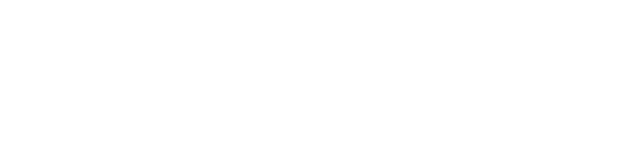
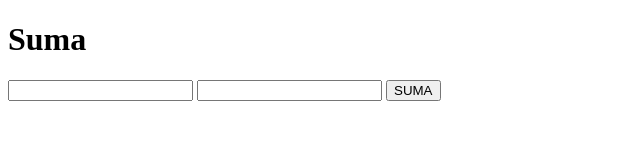
Before and after one commit to JakubKwolek3B/PSI1, a plain HTML site: page index.html in a window 1280 px wide. Shown: the whole page, without its empty margins (0-640 px from the left). Drawn offline with Linux system fonts and the light colour scheme.

Commit message:
Added basic html structure

```diff
--- a/index.html
+++ b/index.html
@@ -9,11 +9,15 @@
 </head>
 
 <body>
-    <header></header>
+    <header><h1>Suma</h1></header>
     <main>
-
+        <input id="num1">
+        <input id="num2">
+        <button id="sum">SUMA</button>
+        <p id="result"></p>
     </main>
     <footer></footer>
+    <script></script>
 </body>
 
 </html>
```
